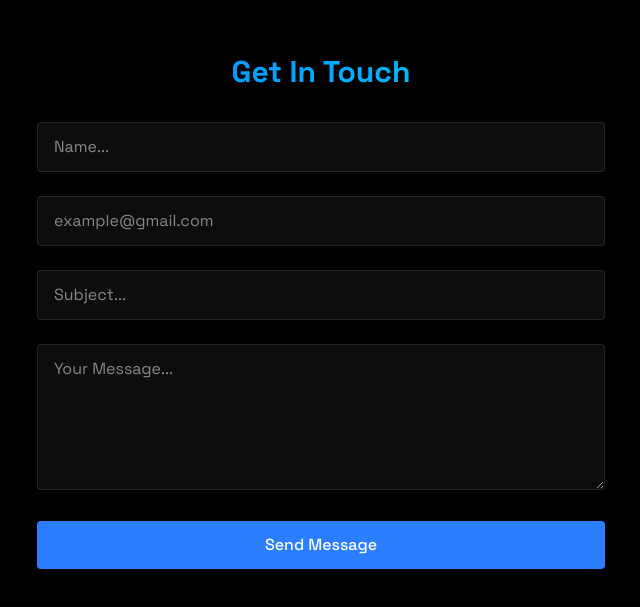
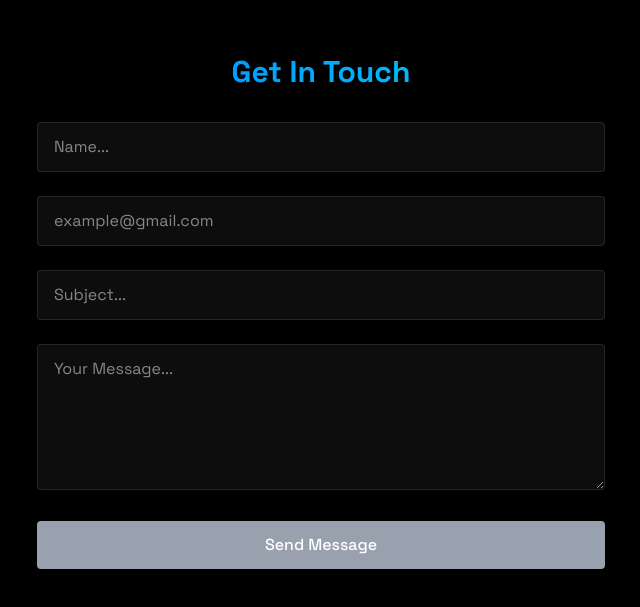
Before and after one commit to masmoud/portfolio, a React (Vite) app: page / in a window 1280 px wide. Shown: the part 3125-3732 px from the top of the page, without its empty margins (319-959 px from the left). Built offline with nearby package versions, Linux system fonts and the light colour scheme; no server answers.

Commit message:
Disable submit button with validation and add loading state for message sending

```diff
--- a/src/components/sections/Contact.jsx
+++ b/src/components/sections/Contact.jsx
@@ -10,6 +10,8 @@ export const Contact = () => {
     subject: "",
     message: "",
   });
+
+  const [loading, setLoading] = useState(false);
 
   const SERVICE_ID = import.meta.env.VITE_SERVICE_ID;
   const TEMPLATE_ID = import.meta.env.VITE_TEMPLATE_ID;
@@ -52,6 +54,8 @@ export const Contact = () => {
 
     console.log(SERVICE_ID, TEMPLATE_ID, PUBLIC_KEY);
 
+    setLoading(true);
+
     emailjs
       .sendForm(SERVICE_ID, TEMPLATE_ID, e.target, PUBLIC_KEY)
       .then((result) => {
@@ -69,9 +73,11 @@ export const Contact = () => {
           },
         });
         setFormData({ name: "", email: "", subject: "", message: "" });
+        setLoading(false);
       })
       .catch(() => {
         toast.error("Oops! Something went wrong! Please try again.");
+        setLoading(false);
       });
   };
 
@@ -88,6 +94,7 @@ export const Contact = () => {
                 type="text"
                 id="name"
                 name="name"
+                required
                 value={formData.name}
                 onChange={(e) => setFormData({ ...formData, name: e.target.value })}
                 className="w-full bg-white/5 border border-white/10 rounded  px-4 py-3 text-white transition focus:outline-none focus:border-blue-500 focus:bg-blue-500/5"
@@ -99,6 +106,7 @@ export const Contact = () => {
                 type="email"
                 id="email"
                 name="email"
+                required
                 value={formData.email}
                 onChange={(e) => setFormData({ ...formData, email: e.target.value })}
                 className="w-full bg-white/5 border border-white/10 rounded  px-4 py-3 text-white transition focus:outline-none focus:border-blue-500 focus:bg-blue-500/5"
@@ -110,6 +118,7 @@ export const Contact = () => {
                 type="text"
                 id="subject"
                 name="subject"
+                required
                 value={formData.subject}
                 onChange={(e) => setFormData({ ...formData, subject: e.target.value })}
                 className="w-full bg-white/5 border border-white/10 rounded  px-4 py-3 text-white transition focus:outline-none focus:border-blue-500 focus:bg-blue-500/5"
@@ -120,6 +129,7 @@ export const Contact = () => {
               <textarea
                 id="message"
                 name="message"
+                required
                 value={formData.message}
                 onChange={(e) => setFormData({ ...formData, message: e.target.value })}
                 rows={5}
@@ -129,9 +139,11 @@ export const Contact = () => {
             </div>
             <button
               type="submit"
-              className="w-full bg-blue-500 text-white py-3 px-4 font-medium cursor-pointer rounded transition relative overflow-hidden hover:-translate-y-0.5 hover:shadow-[0_0_15px_rgba(59,130,246,0.4)]">
-              {" "}
-              Send Message{" "}
+              disabled={isNotEmpty || loading}
+              className={`w-full  text-white py-3 px-4 font-medium cursor-pointer rounded transition relative overflow-hidden hover:-translate-y-0.5 hover:shadow-[0_0_15px_rgba(59,130,246,0.4)] ${
+                isNotEmpty ? "bg-gray-400" : "bg-blue-500"
+              } `}>
+              {loading ? <span className="animate-pulse">Sending...</span> : "Send Message"}
             </button>
           </form>
         </div>
```
